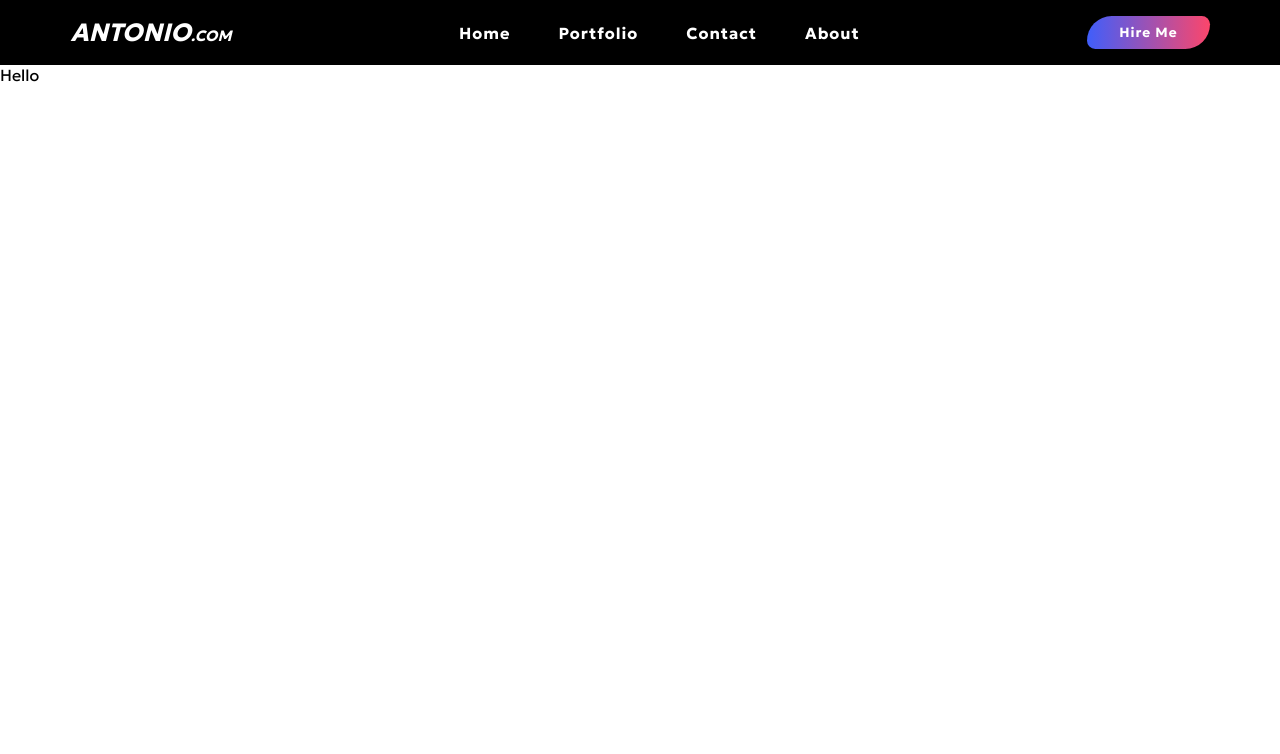
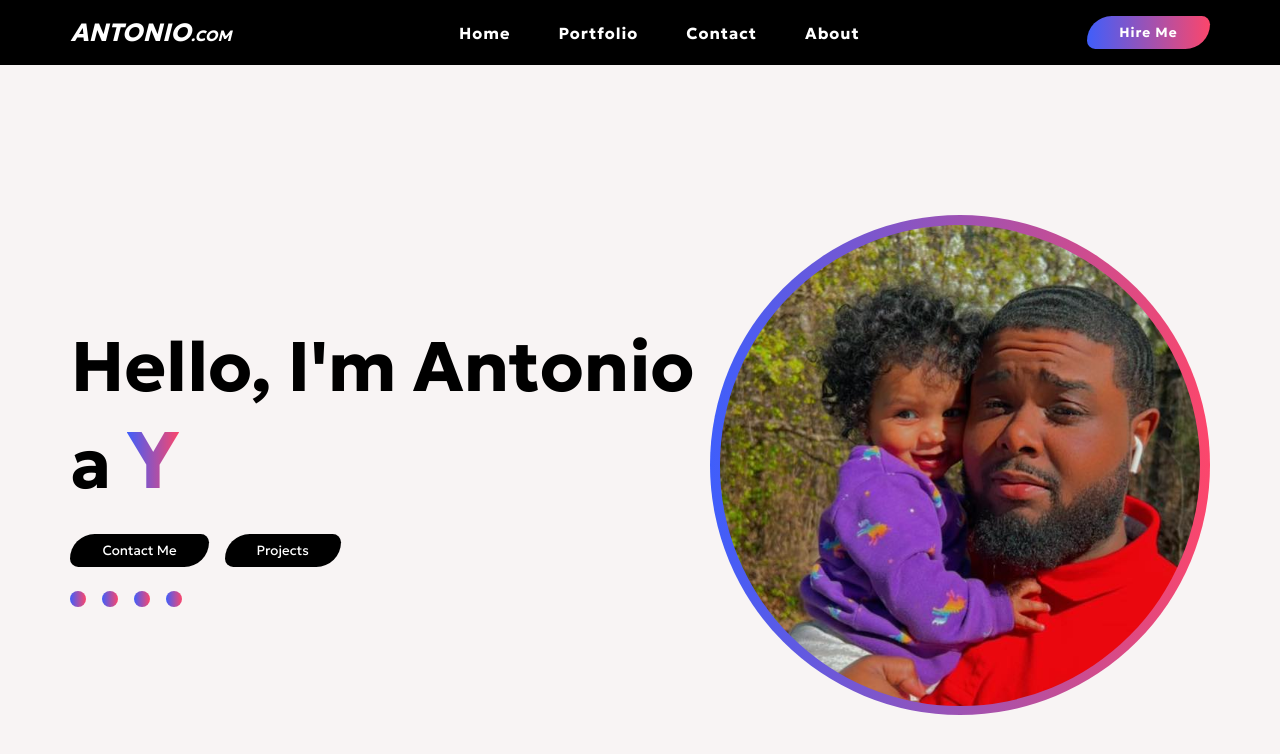
Before and after one commit to DevAntonioRogers/portfolio-website, a Next.js app: page / in a window 1280 px wide. Shown: the top 754 px of the page. Built offline with nearby package versions, Linux system fonts and the light colour scheme.

Commit message:
Hero Section

```diff
--- /dev/null
+++ b/app/components/Hero.css
@@ -0,0 +1,118 @@
+.hero {
+  width: 100%;
+  height: 100vh;
+  background-color: rgb(248, 244, 244);
+}
+
+.hero-container {
+  width: 89%;
+  height: 100%;
+  margin: auto;
+  display: flex;
+
+  align-items: center;
+  justify-content: space-between;
+  max-width: 1500px;
+}
+
+.hero-image {
+  max-width: 500px; /* Set a maximum width */
+  max-height: 500px; /* Set a maximum height */
+  overflow: hidden;
+  border-radius: 50%;
+  background: linear-gradient(to right, #3f5efb, #fc466b);
+  background-clip: padding-box;
+  padding: 10px;
+  justify-self: end;
+}
+
+.hero-buttons {
+  display: flex;
+  align-items: center;
+  gap: 1rem;
+  margin-top: 1.5rem;
+}
+
+.hero-buttons button:nth-child(1) {
+  padding: 0.5rem 2rem;
+  outline: none;
+  border: none;
+  background-color: black;
+  color: white;
+  border-radius: 30px 10px;
+}
+
+.hero-buttons button:nth-child(2) {
+  padding: 0.5rem 2rem;
+  outline: none;
+  border: none;
+  background-color: black;
+  color: white;
+  border-radius: 30px 10px;
+}
+
+.hero-image img {
+  width: 100%;
+  height: 100%;
+  object-fit: cover;
+  border-radius: 50%;
+}
+
+.hero-container h1 {
+  font-size: 70px;
+}
+
+.hero-container span {
+  background: #fc466b;
+  background: -webkit-linear-gradient(to right, #3f5efb, #fc466b);
+  background: linear-gradient(to right, #3f5efb, #fc466b);
+  background-clip: text;
+  -webkit-background-clip: text;
+  -webkit-text-fill-color: transparent;
+  font-size: 80px;
+}
+
+.hero-socials {
+  display: flex;
+  gap: 1rem;
+  margin-top: 1.5rem;
+}
+
+.hero-socials > * {
+  font-size: 1.5rem;
+  background: #fc466b;
+  background: -webkit-linear-gradient(to right, #3f5efb, #fc466b);
+  background: linear-gradient(to right, #3f5efb, #fc466b);
+  color: white;
+  padding: 0.5rem;
+  border-radius: 50%;
+}
+
+@media only screen and (max-width: 768px) {
+  .hero-container {
+    flex-direction: column;
+  }
+
+  .hero-container h1 {
+    text-align: center;
+    font-size: 45px;
+  }
+
+  .hero-container span {
+    font-size: 70px;
+  }
+
+  .hero-buttons {
+    justify-content: center;
+  }
+
+  .hero-socials {
+    justify-content: center;
+  }
+
+  .hero-image {
+    width: 300px;
+    height: 300px;
+    justify-self: center;
+  }
+}
--- /dev/null
+++ b/app/components/Hero.jsx
@@ -0,0 +1,37 @@
+"use client";
+import Image from "next/image";
+import me from "../../public/dev.jpeg";
+import "./Hero.css";
+import useTypingEffect from "../hooks/useTypingEffect";
+
+const Hero = () => {
+  const phrases = ["Developer.", "Youtuber."];
+  const text = useTypingEffect(phrases);
+  return (
+    <div class="hero">
+      <div class="hero-container">
+        <div class="hero-heading">
+          <h1>
+            Hello, I'm Antonio <br /> a <span>{text}</span>
+          </h1>
+          <div class="hero-buttons">
+            <button>Contact Me</button>
+            <button>Projects</button>
+          </div>
+          <div class="hero-socials">
+            <ion-icon name="logo-github"></ion-icon>
+            <ion-icon name="logo-linkedin"></ion-icon>
+            <ion-icon name="logo-stackoverflow"></ion-icon>
+            <ion-icon name="logo-twitter"></ion-icon>
+          </div>
+        </div>
+
+        <div class="hero-image">
+          <Image src={me} height={0} width={0} />
+        </div>
+      </div>
+    </div>
+  );
+};
+
+export default Hero;
--- a/app/components/Nav.jsx
+++ b/app/components/Nav.jsx
@@ -5,7 +5,6 @@ import { useState } from "react";
 
 const Nav = () => {
   const [openMenu, setOpenMenu] = useState(false);
-
   const menuHandler = () => {
     setOpenMenu(!openMenu);
   };
@@ -15,7 +14,6 @@ const Nav = () => {
         <h1>
           Antonio<span>.com</span>
         </h1>
-
         <ul className={openMenu ? "nav-menu active" : "nav-menu"}>
           <li className="active">Home</li>
           <li>Portfolio</li>
--- /dev/null
+++ b/app/hooks/useTypingEffect.jsx
@@ -0,0 +1,38 @@
+import { useState, useEffect } from "react";
+
+function useTypingEffect(phrases, initialTypingSpeed = 100, initialDeletingSpeed = 150) {
+  const [text, setText] = useState("");
+  const [isDeleting, setIsDeleting] = useState(false);
+  const [currentIndex, setCurrentIndex] = useState(0);
+  const [typingSpeed, setTypingSpeed] = useState(initialTypingSpeed);
+  const [deletingSpeed, setDeletingSpeed] = useState(initialDeletingSpeed);
+
+  useEffect(() => {
+    const handleTyping = () => {
+      const currentPhrase = phrases[currentIndex];
+      if (isDeleting) {
+        setText(currentPhrase.substring(0, text.length - 1));
+        setTypingSpeed(deletingSpeed);
+      } else {
+        setText(currentPhrase.substring(0, text.length + 1));
+        setTypingSpeed(typingSpeed);
+      }
+
+      if (!isDeleting && text === currentPhrase) {
+        setIsDeleting(true);
+        setTypingSpeed(deletingSpeed);
+      } else if (isDeleting && text === "") {
+        setIsDeleting(false);
+        setCurrentIndex((prevIndex) => (prevIndex + 1) % phrases.length);
+        setTypingSpeed(typingSpeed);
+      }
+    };
+
+    const typingTimer = setTimeout(handleTyping, typingSpeed);
+    return () => clearTimeout(typingTimer);
+  }, [text, currentIndex, isDeleting, typingSpeed, deletingSpeed, phrases]);
+
+  return text;
+}
+
+export default useTypingEffect;
--- a/app/page.jsx
+++ b/app/page.jsx
@@ -1,7 +1,11 @@
-
+import Hero from "./components/Hero";
 
 const Home = () => {
-  return <div>Hello</div>;
+  return (
+    <>
+      <Hero />
+    </>
+  );
 };
 
 export default Home;
```
Also changed, not shown: public/dev.jpeg (added).
